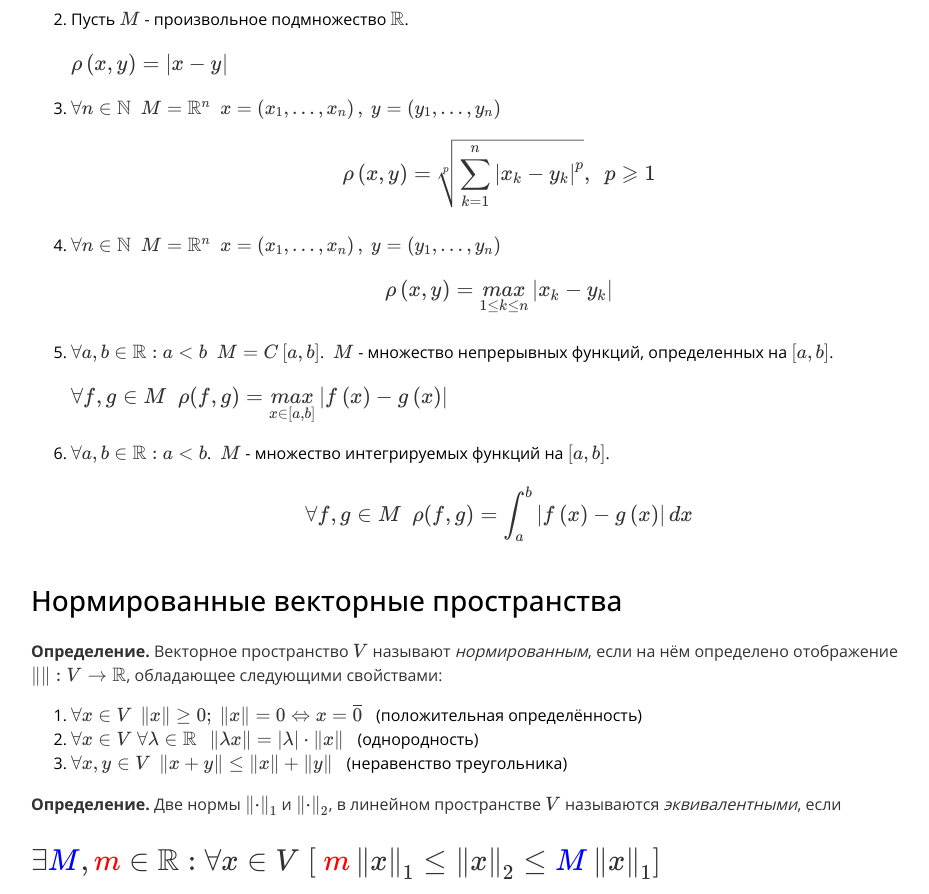
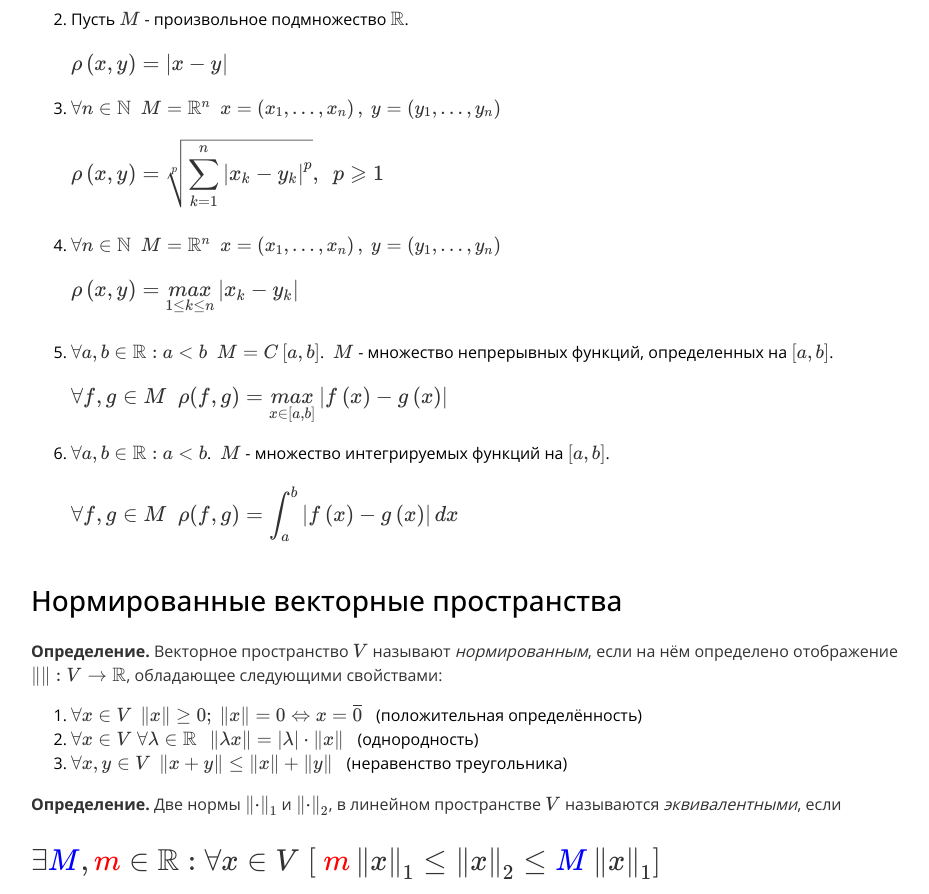
Before and after one commit to t-puzanov/pages, a plain HTML site: page notes/2y1s/calculus/metric-spaces/index.html in a window 1280 px wide. Shown: the part 800-1694 px from the top of the page, without its empty margins (161-1090 px from the left). Drawn offline with Linux system fonts and the light colour scheme.

Commit message:
fix5 notes\2y1s\calculus\consistency-in-metric-spaces

```diff
--- a/templates/note/src/css/styles.css
+++ b/templates/note/src/css/styles.css
@@ -73,7 +73,8 @@ p.t-middle {
     overflow-x: auto;
 }
 
-p.t-middle .katex-display {
+p.t-middle .katex-display,
+p.t-middle .katex-display > .katex {
     text-align: start !important;
 }
 
```
